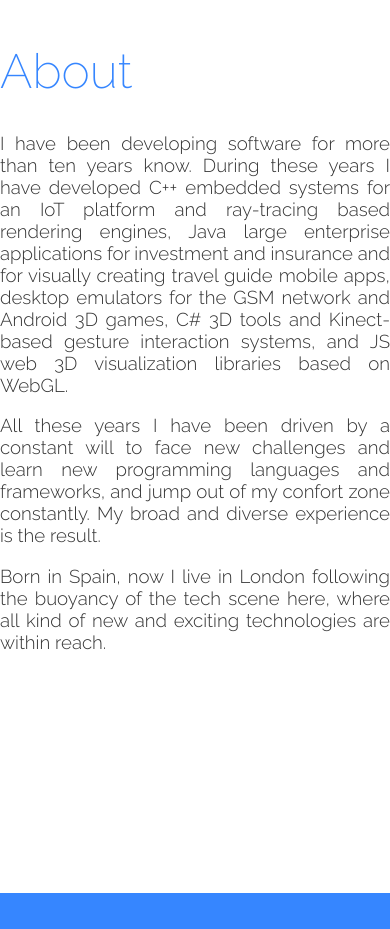
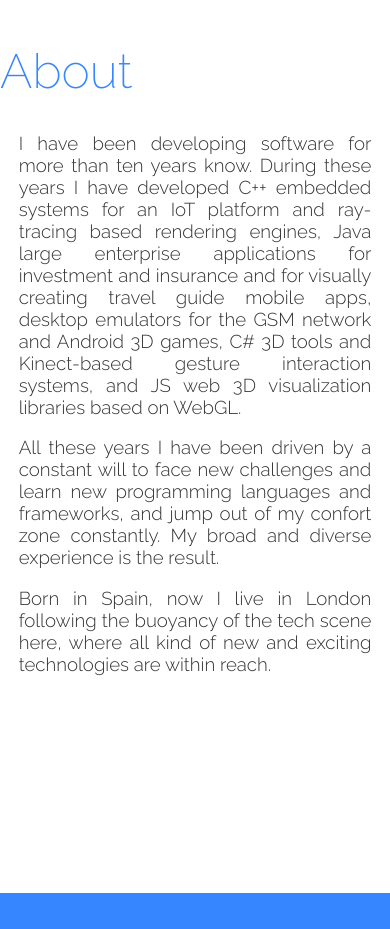
Before and after one commit to ruben3d/site, a plain HTML site: page index.html in a window 390 px wide. Shown: the part 9520-10449 px from the top of the page. Drawn offline with Linux system fonts and the light colour scheme.

Commit message:
About section for mobile

```diff
--- a/css/style.css
+++ b/css/style.css
@@ -640,4 +640,9 @@ body > section:nth-child(2n+1) h1 {
 		min-height: 0;
 		width: auto;
 	}
+
+	#aboutSection p {
+		font-size: 14pt;
+		padding: 0 1em;
+	}
 }
```
